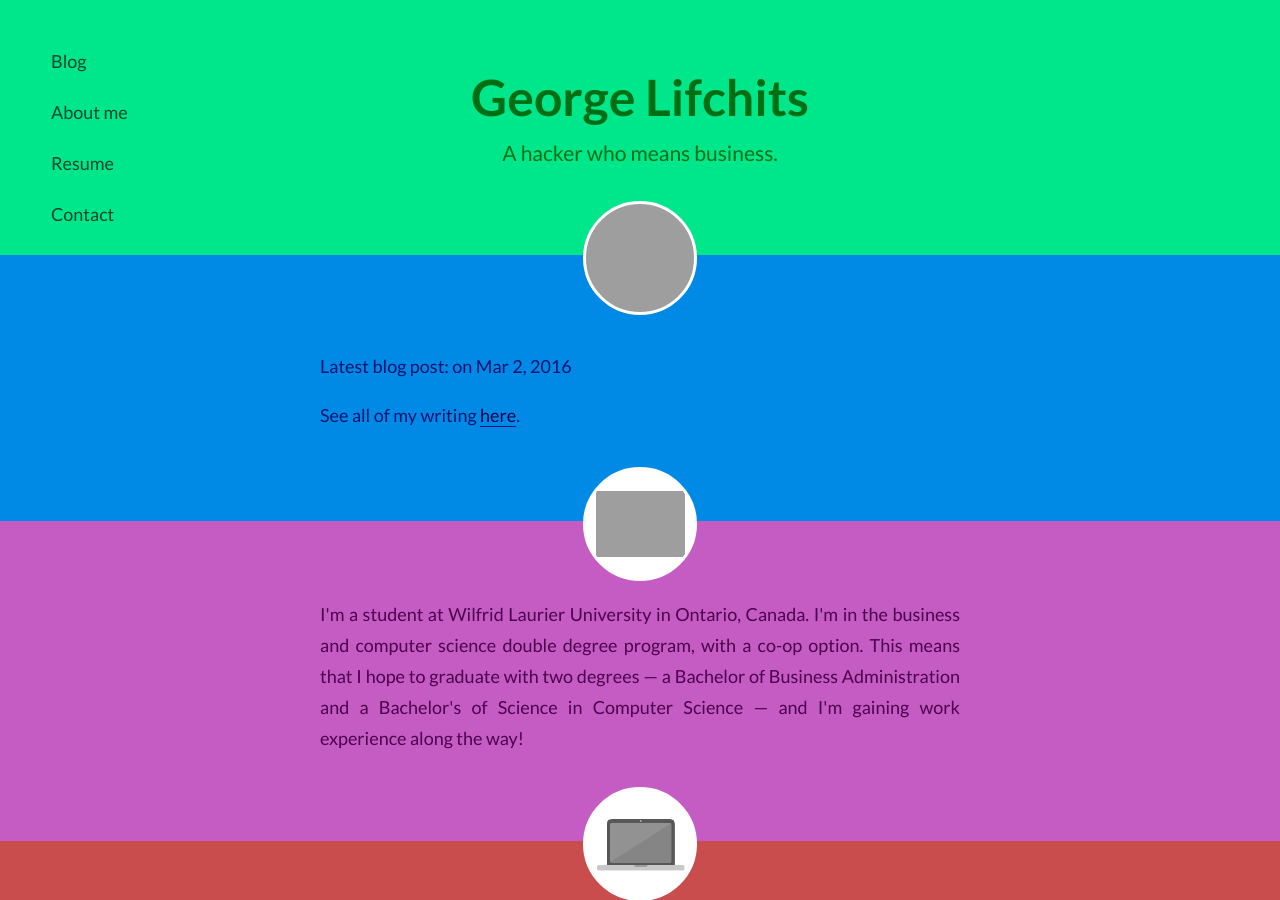
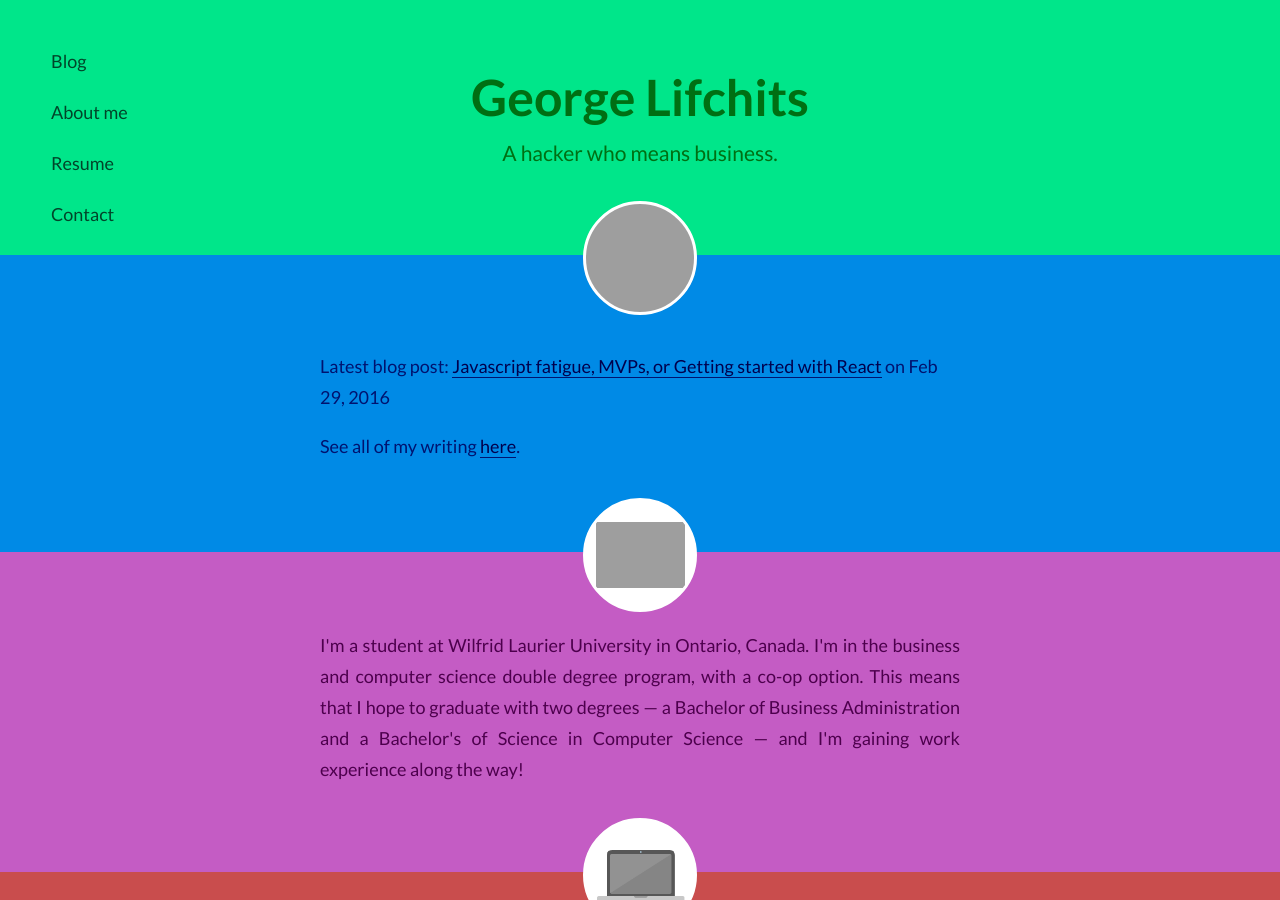
Before and after one commit to glifchits/glifchits.github.io, a Jekyll site: the page built from index.html, in a window 1280 px wide and 900 px high. Built offline with Jekyll 4.4.1, drawn with Linux system fonts in a browser that asks for light colours; nearby versions of some CDN libraries; comment, search, counter and statistics services are not loaded; grey boxes are pictures that could not be loaded.

Commit message:
Post update: Javascript fatigue, MVPs, or: getting started with React

```diff
--- a/_posts/2016-02-29-javascript-fatigue-mvps-or-getting-started-with-react.markdown
+++ b/_posts/2016-02-29-javascript-fatigue-mvps-or-getting-started-with-react.markdown
@@ -1,6 +1,6 @@
 ---
 published: true
-title: Javascript fatigue, MVPs, or: getting started with React
+title: Javascript fatigue, MVPs, or Getting started with React
 layout: post
 tags: [react, webdev, javascript]
 ---
```
